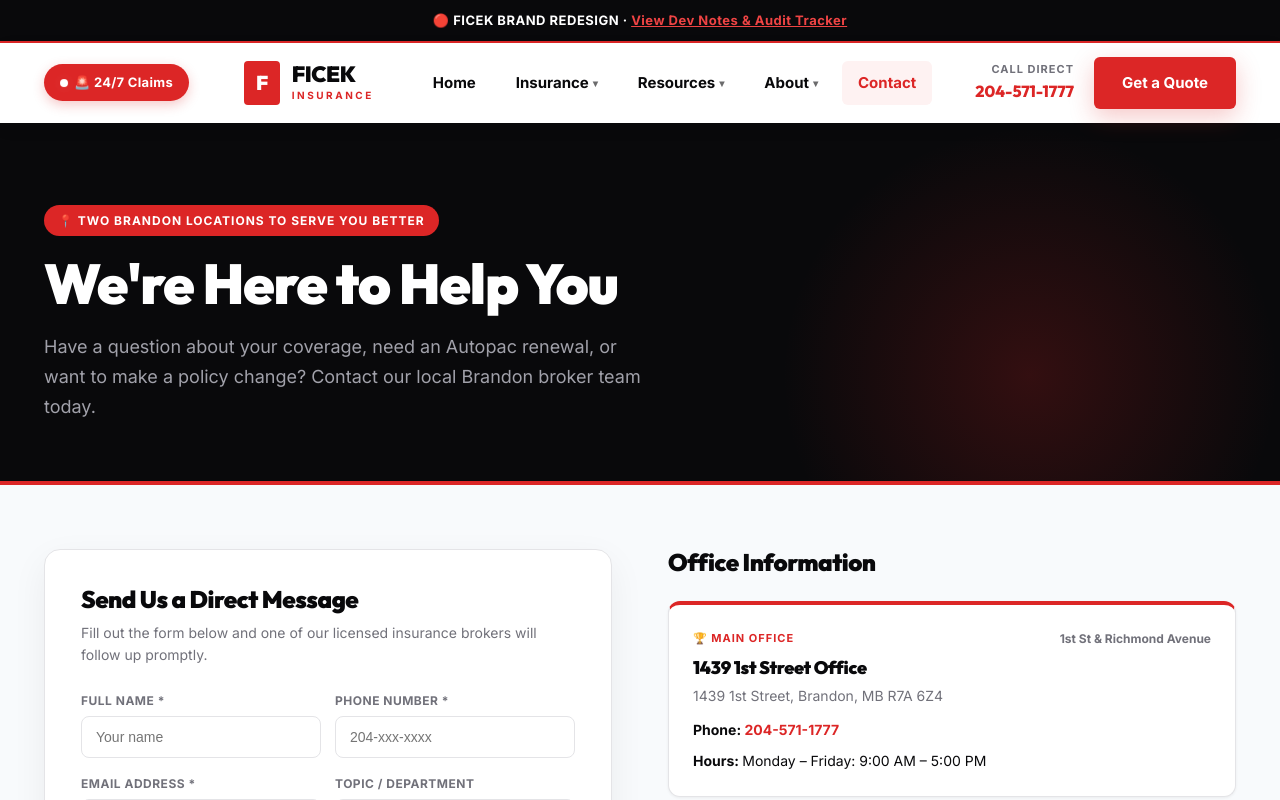
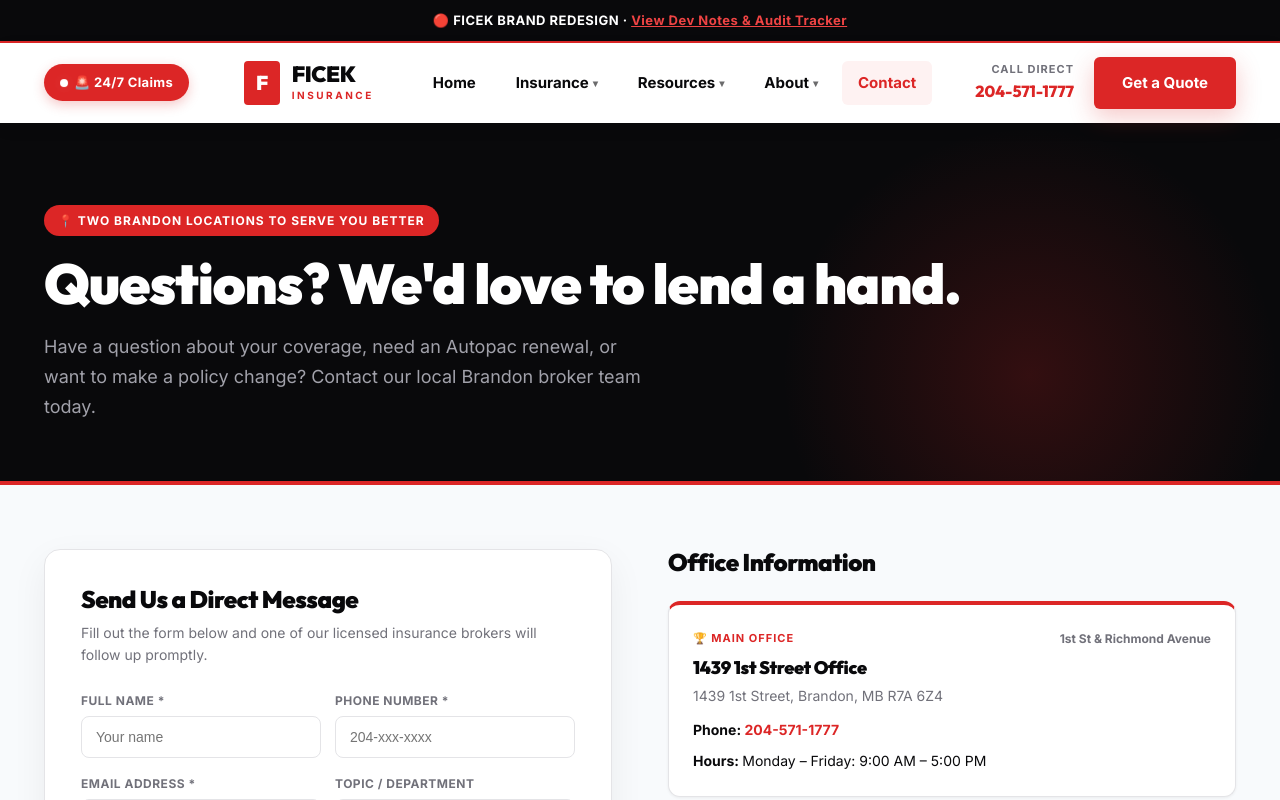
Before and after one commit to austinlmadeit/ficeks, a Next.js app: page /contact in a window 1280 px wide. Shown: the top 800 px of the page. Built offline with nearby package versions, Linux system fonts and the light colour scheme.

Commit message:
Update Contact page hero title to Questions? We'd love to lend a hand.

```diff
--- a/app/contact/page.js
+++ b/app/contact/page.js
@@ -45,7 +45,7 @@
             📍 Two Brandon Locations to Serve You Better
           </div>
           <h1 style={{ fontSize: 'clamp(36px, 5vw, 56px)', fontWeight: 900, letterSpacing: '-0.02em', marginBottom: '16px', color: '#ffffff' }}>
-            We're Here to Help You
+            Questions? We&apos;d love to lend a hand.
           </h1>
           <p style={{ fontSize: '18px', color: '#a1a1aa', maxWidth: '600px', lineHeight: 1.65 }}>
             Have a question about your coverage, need an Autopac renewal, or want to make a policy change? Contact our local Brandon broker team today.
```
